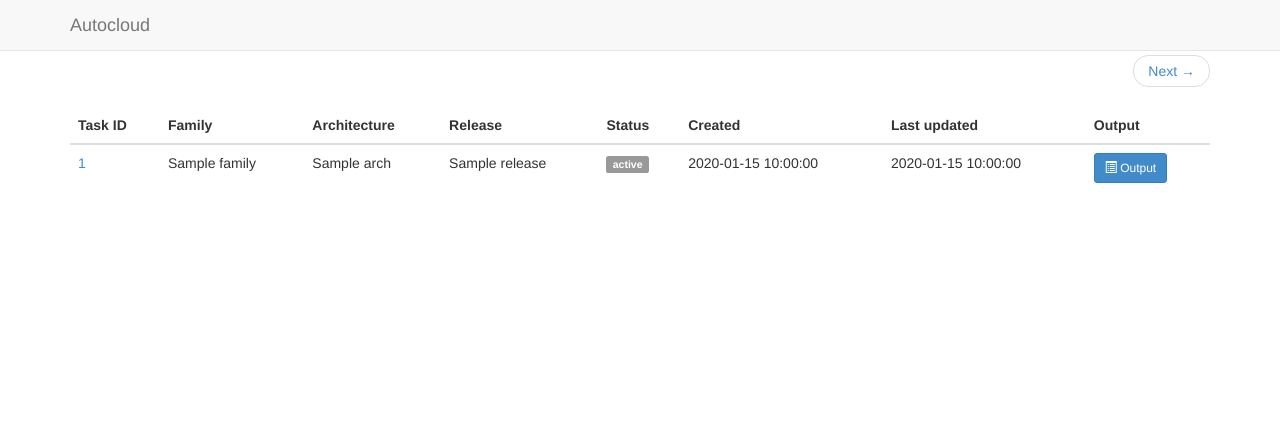
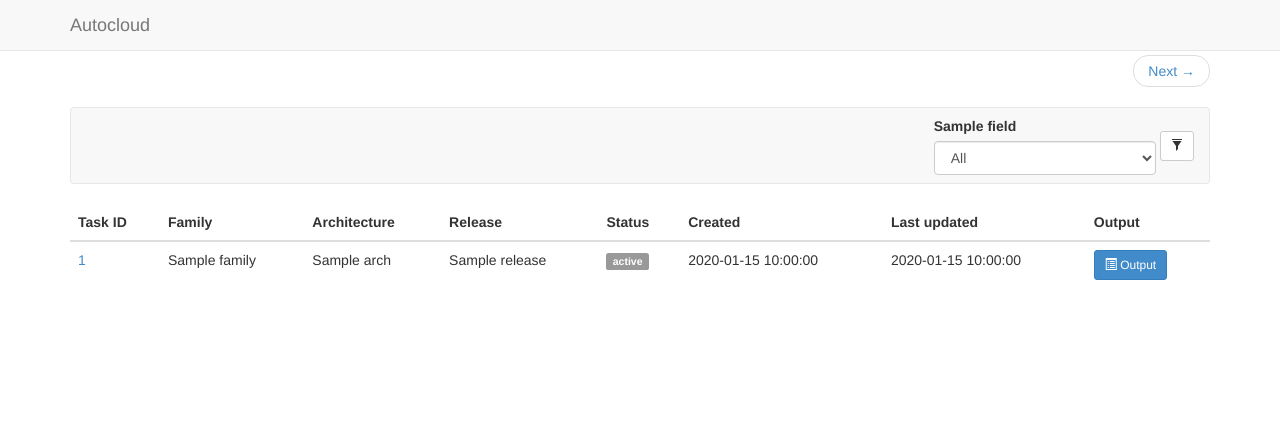
Before and after one commit to kushaldas/autocloud, a Flask app: template autocloud/web/templates/job_details.html in a window 1280 px wide. Shown: the top 424 px of the page. Run offline with Flask 2, Linux system fonts and the light colour scheme; the template is opened without the code that fills it: most values are stand-ins (such as "Sample title", 1, 10 or a date in 2020); parts of the project's set-up code (start-up, migrations or seed data) failed here and were passed over; some libraries are stand-ins or nearby versions.

Commit message:
Added filters to filter jobs in jobs list page. Fixes #20

```diff
--- a/autocloud/web/app.py
+++ b/autocloud/web/app.py
@@ -54,14 +54,38 @@
 @app.route('/jobs/')
 def job_details():
     queryset = session.query(JobDetails)
+
+    # Apply filters
+    filters = ('family', 'arch', 'release', 'status')
+    selected_filters = {}
+    for filter in filters:
+        if request.args.get(filter):
+            queryset = queryset.filter(
+                getattr(JobDetails, filter) == request.args[filter])
+            selected_filters[filter] = request.args[filter]
+
     limit = int(request.args.get('limit', 50))
     job_details, prev_link, next_link = JobDetailsPagination(
         queryset, request.args.get('from'), limit,
         request.path,
         request.referrer, dict(request.args)).paginate()
+    filter_fields = (
+        {'label': 'Family', 'name': 'family',
+         'options': JobDetails.IMAGE_FAMILY_TYPES},
+        {'label': 'Architecture', 'name': 'arch',
+         'options': JobDetails.ARCH_TYPES},
+        {'label': 'Release', 'name': 'release',
+         'options': [(value[0], value[0])
+                     for value in session.query(
+                         JobDetails.release).distinct()]},
+        {'label': 'Status', 'name': 'status',
+         'options': JobDetails.STATUS_TYPES}
+
+    )
     return flask.render_template(
         'job_details.html', job_details=job_details, prev_link=prev_link,
-        next_link=next_link
+        next_link=next_link, filter_fields=filter_fields,
+        selected_filters=selected_filters
     )
 
 
--- a/autocloud/web/templates/job_details.html
+++ b/autocloud/web/templates/job_details.html
@@ -15,6 +15,28 @@
         {% endif %}
       </li>
     </ul>
+  </nav>
+  <nav class="navbar navbar-default">
+      <form id="filter" class="navbar-form navbar-right" role="search">
+          {% for field in filter_fields %}
+              <div class="form-group">
+                  <label>{{ field.label }}</label>
+                  <select class="form-control" name="{{ field.name }}">
+                      <option value="">All</option>
+                      {% for option in field.options %}
+                      <option value="{{ option[0] }}"
+                        {% if option[0] == selected_filters[field['name']] %}
+                            selected="selected"
+                        {% endif %}
+                      >{{ option[1] }}</option>
+                      {% endfor %}
+                  </select>
+              </div>
+          {% endfor %}
+          <button type="submit" class="btn btn-default btn-sm">
+            <span class="glyphicon glyphicon-filter"></span>
+          </button>
+      </form>
   </nav>
   <table class="table table-hover">
     <thead>
```
